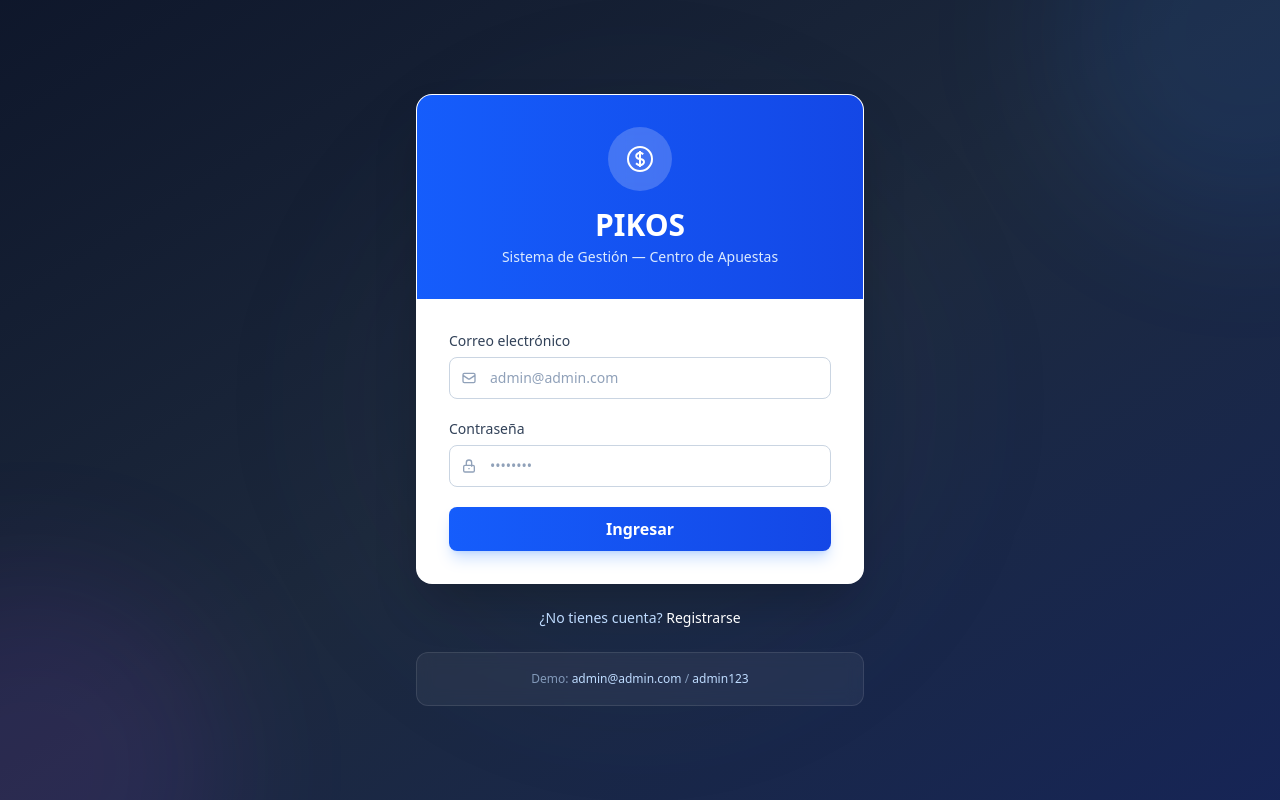
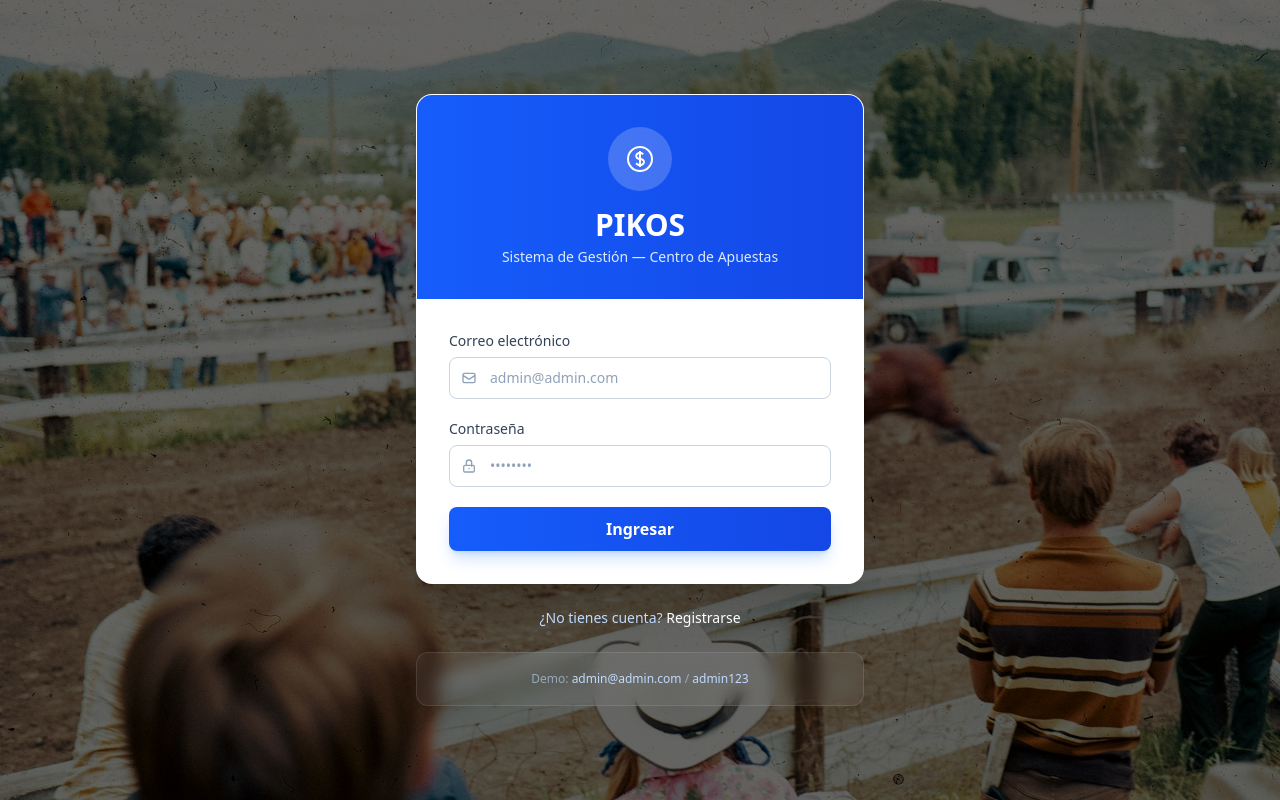
Before and after one commit to eudysj95/pikos-web, a Next.js app: page /login in a window 1280 px wide. Built offline with nearby package versions, Linux system fonts and the light colour scheme.

Commit message:
feat: replace login gradient background with horse racing image

```diff
--- a/src/app/(auth)/layout.tsx
+++ b/src/app/(auth)/layout.tsx
@@ -4,13 +4,14 @@ export default function AuthLayout({
   children: React.ReactNode;
 }) {
   return (
-    <div className="min-h-screen flex items-center justify-center bg-gradient-to-br from-slate-900 via-slate-800 to-blue-950 relative overflow-hidden">
-      {/* Círculos decorativos de fondo */}
-      <div className="absolute inset-0 overflow-hidden pointer-events-none">
-        <div className="absolute -top-40 -right-40 w-96 h-96 rounded-full bg-blue-500/10 blur-3xl" />
-        <div className="absolute -bottom-40 -left-40 w-96 h-96 rounded-full bg-purple-500/10 blur-3xl" />
-        <div className="absolute top-1/2 left-1/2 -translate-x-1/2 -translate-y-1/2 w-[600px] h-[600px] rounded-full bg-slate-600/5 blur-3xl" />
-      </div>
+    <div className="min-h-screen flex items-center justify-center relative overflow-hidden">
+      {/* Imagen de fondo: carreras de caballos */}
+      <div
+        className="absolute inset-0 bg-cover bg-center bg-no-repeat"
+        style={{ backgroundImage: "url('/bg-login.jpg')" }}
+      />
+      {/* Overlay oscuro para legibilidad del formulario */}
+      <div className="absolute inset-0 bg-black/60" />
       {children}
     </div>
   );
```
Also changed, not shown: public/bg-login.jpg (added).
